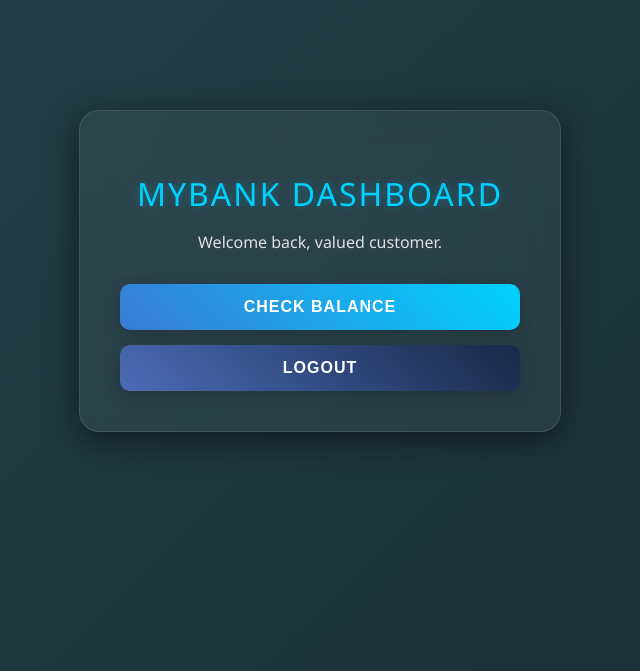
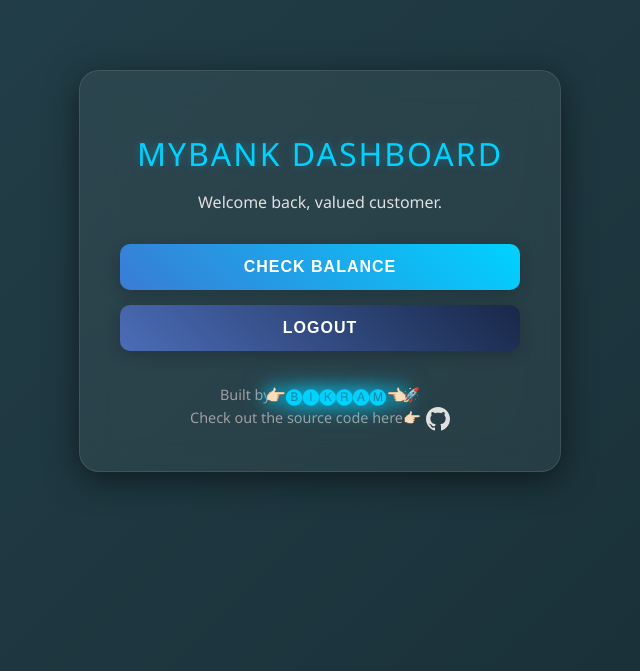
Before and after one commit to bikram73/My_Bank, a website: page public/dashboard.html in a window 1280 px wide. Shown: the part 129-800 px from the top of the page, without its empty margins (320-960 px from the left). Drawn offline with nearby package versions, Linux system fonts and the light colour scheme.

Commit message:
first commit

```diff
--- a/public/dashboard.html
+++ b/public/dashboard.html
@@ -18,6 +18,10 @@
 
         <button id="checkBalanceBtn">Check Balance</button>
         <button onclick="logout()" class="btn-secondary">Logout</button>
+        <div class="game-footer">
+            Built by <a href="https://bikram-3-d-portfolio.vercel.app/" target="_blank" rel="noopener noreferrer" style="color: inherit; text-decoration: none;"><span class="glow-zoom-text">👉🏻🅑🅘🅚🅡🅐🅜👈🏻</span></a> 🚀 <br>
+            Check out the source code here👉🏻<a href="https://github.com/bikram73/My_Bank" target="_blank" rel="noopener noreferrer" class="github-link"><svg height="24" viewBox="0 0 16 16" version="1.1" width="24" aria-hidden="true"><path fill="currentColor" d="M8 0C3.58 0 0 3.58 0 8c0 3.54 2.29 6.53 5.47 7.59.4.07.55-.17.55-.38 0-.19-.01-.82-.01-1.49-2.01.37-2.53-.49-2.69-.94-.09-.23-.48-.94-.82-1.13-.28-.15-.68-.52-.01-.53.63-.01 1.08.58 1.23.82.72 1.21 1.87.87 2.33.66.07-.52.28-.87.51-1.07-1.78-.2-3.64-.89-3.64-3.95 0-.87.31-1.59.82-2.15-.08-.2-.36-1.02.08-2.12 0 0 .67-.21 2.2.82.64-.18 1.32-.27 2-.27.68 0 1.36.09 2 .27 1.53-1.04 2.2-.82 2.2-.82.44 1.1.16 1.92.08 2.12.51.56.82 1.27.82 2.15 0 3.07-1.87 3.75-3.65 3.95.29.25.54.73.54 1.48 0 1.07-.01 1.93-.01 2.2 0 .21.15.46.55.38A8.013 8.013 0 0016 8c0-4.42-3.58-8-8-8z"></path></svg></a>
+        </div>
     </div>
 
     <script>
--- a/public/styles.css
+++ b/public/styles.css
@@ -169,6 +169,41 @@ button:active { transform: translateY(-1px); }
     20%, 40%, 60%, 80% { transform: translateX(5px); }
 }
 
+/* Footer Styles */
+.game-footer {
+    margin-top: 2rem;
+    text-align: center;
+    font-size: 0.9rem;
+    color: var(--text-muted);
+    line-height: 1.6;
+}
+
+.github-link {
+    color: var(--text);
+    display: inline-flex;
+    align-items: center;
+    vertical-align: middle;
+    margin-left: 5px;
+    transition: transform 0.3s ease, color 0.3s ease;
+}
+
+.github-link:hover {
+    color: var(--primary);
+    transform: scale(1.1);
+}
+
+.glow-zoom-text {
+    display: inline-block;
+    color: var(--primary);
+    text-shadow: 0 0 5px var(--primary), 0 0 10px var(--primary);
+    animation: pulseZoom 1.5s infinite alternate;
+}
+
+@keyframes pulseZoom {
+    from { transform: scale(1); text-shadow: 0 0 5px var(--primary); }
+    to { transform: scale(1.15); text-shadow: 0 0 15px var(--primary), 0 0 25px var(--primary); }
+}
+
 @media (max-width: 480px) {
     .container {
         padding: 2.5rem;
```
Also changed, not shown: public/index.html (+4 -0 lines), public/register.html (+4 -0 lines).
